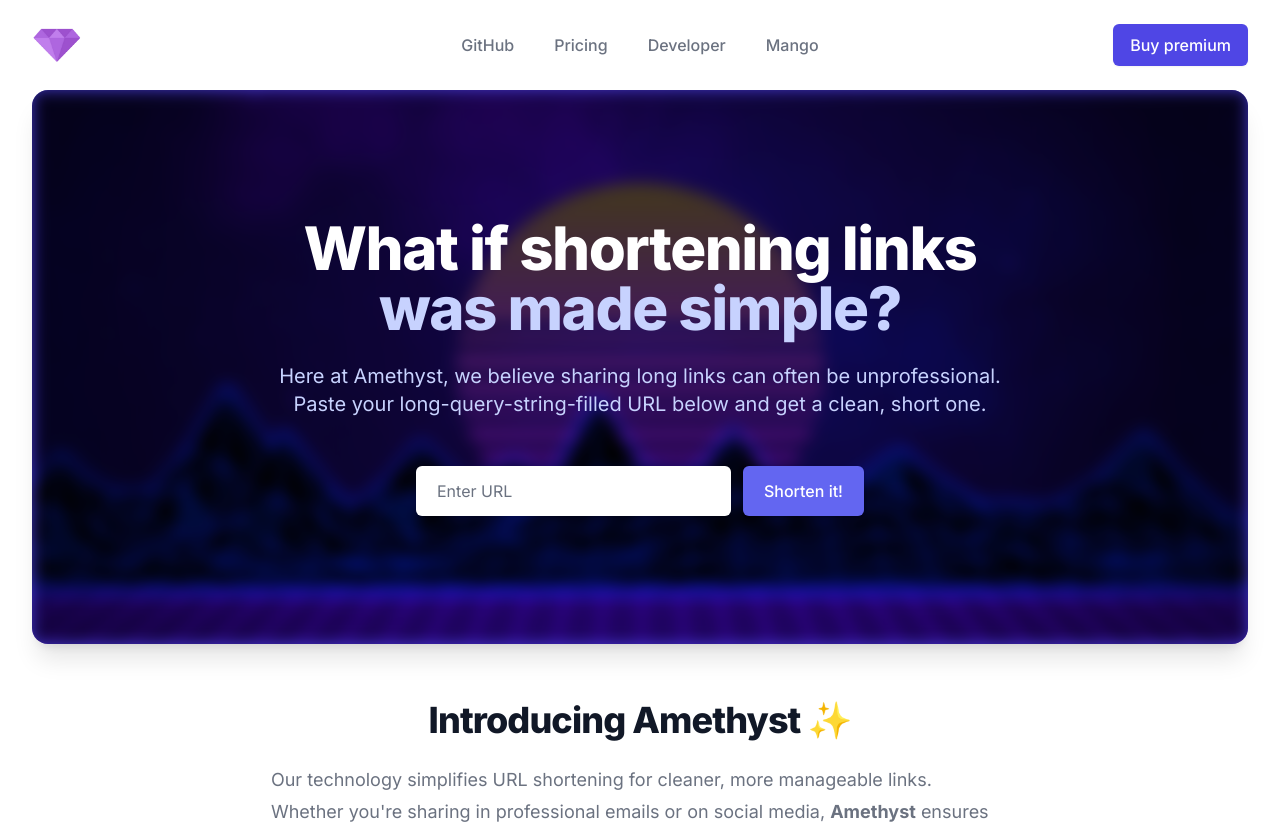
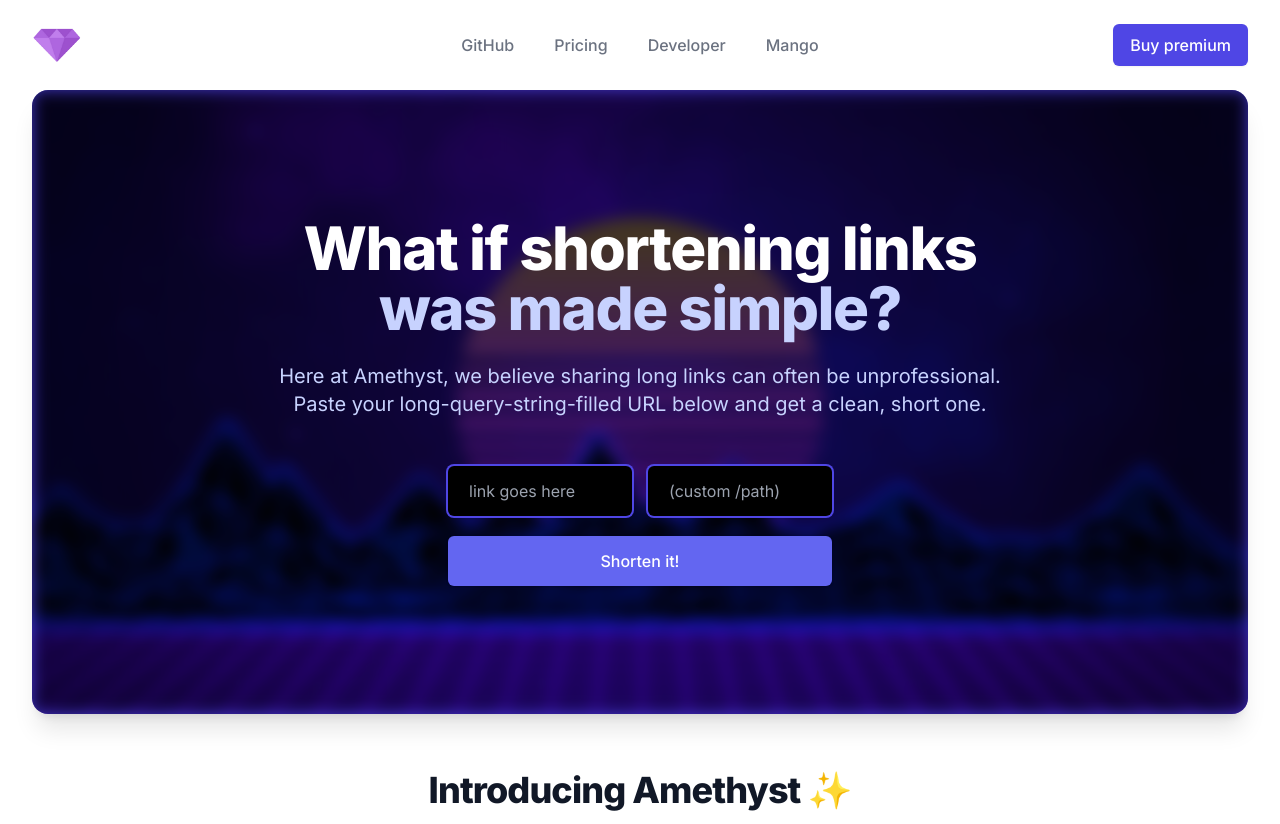
Before and after one commit to fowled/amethyst, a Next.js app: page / in a window 1280 px wide. Shown: the top 824 px of the page. Built offline with nearby package versions, Linux system fonts and the light colour scheme.

Commit message:
Added custom links

```diff
--- a/pages/api/create.ts
+++ b/pages/api/create.ts
@@ -7,16 +7,21 @@
 	res: NextApiResponse
 ) {
 	try {
-		const generatedLinkName = await generateRandomName();
-		const url: string = !req.body.url.startsWith("http")
-			? `http://${req.body.url}`
-			: req.body.url;
+		let { url, path } = req.body;
 
-		await prisma.link.create({ data: { name: generatedLinkName, url } });
+		if (!path) {
+			path = await generateRandomName();
+		}
+
+		if (!url.startsWith("http")) {
+			url = `http://${req.body.url}`;
+		}
+
+		await prisma.link.create({ data: { name: path, url } });
 
 		return void res
 			.status(202)
-			.send({ url: `${process.env.ENDPOINT}/${generatedLinkName}` });
+			.send({ url: `${process.env.ENDPOINT}/${path}` });
 	} catch (err) {
 		console.log(err);
 
--- a/pages/index.tsx
+++ b/pages/index.tsx
@@ -69,18 +69,27 @@
 		url: string | null;
 	});
 
-	const [formData, setFormData] = useState<string>();
+	const [formData, setFormData] = useState({ url: "", path: "" });
 
 	const handleChange = (event: React.ChangeEvent<HTMLInputElement>) => {
-		setFormData(event.target.value);
+		switch (event.target.name) {
+			case "path":
+				setFormData({ ...formData, path: event.target.value });
+				break;
+
+			default:
+				setFormData({ ...formData, url: event.target.value });
+				break;
+		}
 	};
 
 	const saveChanges = async (event: React.MouseEvent<HTMLFormElement>) => {
 		event.preventDefault();
+		event.currentTarget.reset();
 
 		const res = await fetch("api/create", {
 			method: "POST",
-			body: JSON.stringify({ url: formData }),
+			body: JSON.stringify({ url: formData.url, path: formData.path }),
 			headers: {
 				"Content-type": "application/json; charset=UTF-8",
 			},
@@ -93,8 +102,8 @@
 					color: "rgb(220 38 38)",
 					icon: <AlertCircle />,
 					iconColor: "rgb(153 27 27)",
-					text: "Uh oh... something bad happened.",
-					buttonText: "Retry",
+					text: "This custom URL isn't available.",
+					buttonText: "Try another",
 					url: null,
 				});
 				break;
@@ -118,8 +127,6 @@
 
 		if (banner.url) {
 			return navigator.clipboard.writeText(banner.url as string);
-		} else {
-			return Router.push("/");
 		}
 	};
 
@@ -130,7 +137,7 @@
 				<link rel="icon" href="/logo.png" />
 				<meta
 					name="description"
-					content="Combining moderation, games, economy and fun commands, you won't need any other Discord bot."
+					content="Sleek URL shortener for the 21st century"
 				/>
 				<meta property="og:url" content="https://link.fowled.dev" />
 				<meta property="og:site_name" content="Amethyst" />
@@ -138,7 +145,7 @@
 				<meta property="og:title" content="Amethyst - URL Shortener" />
 				<meta
 					property="og:description"
-					content="Sleek URL shortener for cool guys."
+					content="Sleek URL shortener for the 21st century"
 				/>
 				<meta property="og:image" content="/logo.png" />
 				<meta name="theme-color" content="#a233ff" />
@@ -211,31 +218,41 @@
 									and get a clean, short one.
 								</p>
 
-								<div className="max-w-md mx-auto mt-12">
+								<div className="max-w-sm mx-auto mt-12">
 									<form
 										onSubmit={saveChanges}
-										className="mt-12 sm:mx-auto sm:max-w-lg sm:flex"
+										className="flex-col items-center justify-center mt-12 space-y-5 sm:mx-auto sm:max-w-lg sm:flex"
 									>
-										<div className="flex-1 min-w-0">
+										<div className="flex flex-row flex-1 min-w-0 space-x-4">
 											<input
-												pattern="(https:\/\/www\.|http:\/\/www\.|https:\/\/|http:\/\/)?[a-zA-Z]{2,}(\.[a-zA-Z]{2,})(\.[a-zA-Z]{2,})?\/[a-zA-Z0-9]{2,}|((https:\/\/www\.|http:\/\/www\.|https:\/\/|http:\/\/)?[a-zA-Z]{2,}(\.[a-zA-Z]{2,})(\.[a-zA-Z]{2,})?)|(https:\/\/www\.|http:\/\/www\.|https:\/\/|http:\/\/)?[a-zA-Z0-9]{2,}\.[a-zA-Z0-9]{2,}\.[a-zA-Z0-9]{2,}(\.[a-zA-Z0-9]{2,})?"
+												onChange={handleChange}
+												pattern="^(https?:\/\/)?(www\.)?[a-zA-Z0-9-]+(\.[a-zA-Z]{2,})+\/?[a-zA-Z0-9-_\/]*(\?[a-zA-Z0-9-_&=]*)?$"
 												required
+												type="text"
 												autoComplete="off"
+												className="block w-full px-5 py-3 text-base text-white placeholder-gray-400 bg-black border border-transparent rounded-md shadow-sm ring-indigo-600 ring-2 focus:outline-none focus:border-transparent focus:ring-2 focus:ring-white focus:ring-offset-2 focus:ring-offset-indigo-600"
+												name="url"
+												placeholder="link goes here"
+											/>
+
+											<input
 												onChange={handleChange}
-												className="block w-full px-5 py-3 text-base text-gray-900 placeholder-gray-500 border border-transparent rounded-md shadow-sm focus:outline-none focus:border-transparent focus:ring-2 focus:ring-white focus:ring-offset-2 focus:ring-offset-indigo-600"
-												title="enter a valid URL"
-												placeholder="Enter URL"
+												autoComplete="off"
+												type="text"
+												minLength={3}
+												maxLength={10}
+												className="block w-full px-5 py-3 text-base text-white placeholder-gray-400 bg-black border border-transparent rounded-md shadow-sm ring-indigo-600 ring-2 focus:outline-none focus:border-transparent focus:ring-2 focus:ring-white focus:ring-offset-2 focus:ring-offset-indigo-600"
+												name="path"
+												placeholder="(custom /path)"
 											/>
 										</div>
 
-										<div className="mt-4 sm:mt-0 sm:ml-3">
 										<button
 											type="submit"
 											className="block w-full px-5 py-3 text-base font-medium text-white bg-indigo-500 border border-transparent rounded-md shadow hover:bg-indigo-400 focus:outline-none focus:ring-2 focus:ring-white focus:ring-offset-2 focus:ring-offset-indigo-600 sm:px-5"
 										>
 											Shorten it!
 										</button>
-										</div>
 									</form>
 								</div>
 							</div>
```
Lines whose indentation alone changed are shown as unchanged.
